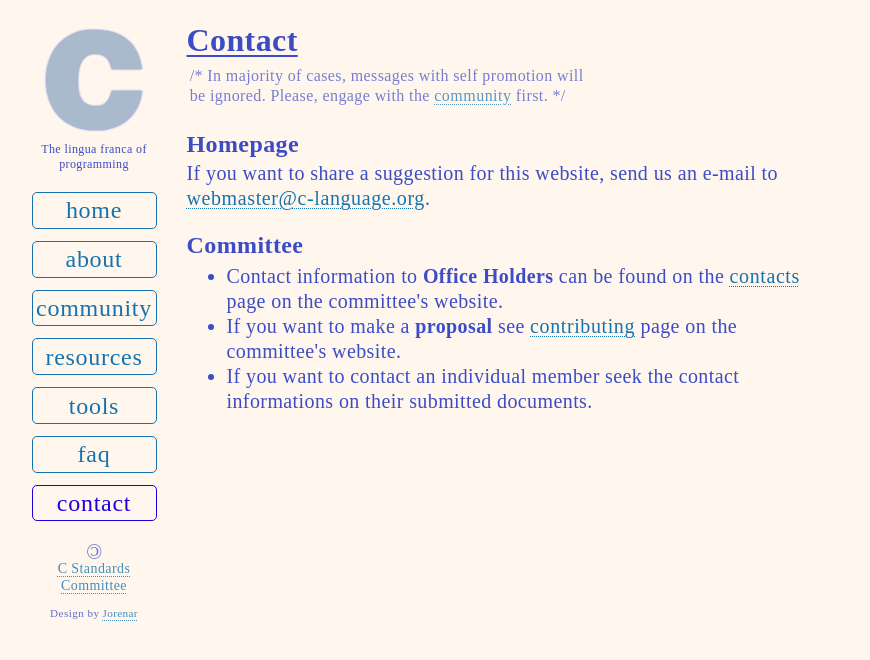
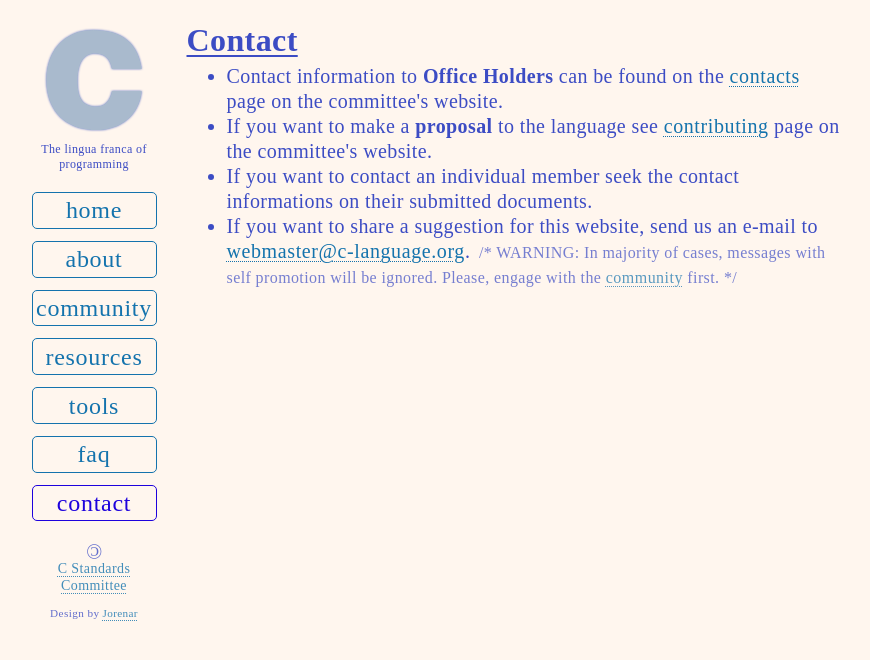
Before and after one commit to c-lang-org/c-www-homepage, a Jekyll site: the page built from _pages/contact.html, in a window 1280 px wide. Shown: the top 660 px of the page, without its empty margins (201-1071 px from the left). Built offline with Jekyll 4.4.1, drawn with Linux system fonts in a browser that asks for light colours.

Commit message:
Update contacts page

```diff
--- a/_pages/contact.html
+++ b/_pages/contact.html
@@ -4,25 +4,24 @@ title: Contact
 permalink: /contact
 ---
 
-<x-cmt style="display:block;text-wrap:balance">
-  In majority of cases, messages with self promotion will be ignored.
-  Please, engage with the <a href="/community">community</a> first.
-</x-cmt>
-
-<h3>Homepage</h3>
-If you want to share a suggestion for this website, send us an e-mail
-to <a href="mailto:webmaster@c-language.org">webmaster@c-language.org</a>.
-
-<h3>Committee</h3>
 <ul>
   <li>
     Contact information to <b>Office Holders</b> can be found on the
     <a href="https://www.open-std.org/JTC1/SC22/WG14/www/contacts.html">contacts</a> page on the committee's website.
   </li>
   <li>
-    If you want to make a <b>proposal</b> see <a href="https://www.open-std.org/jtc1/sc22/wg14/www/contributing">contributing</a> page on the committee's website.
+    If you want to make a <b>proposal</b> to the language see
+    <a href="https://www.open-std.org/jtc1/sc22/wg14/www/contributing">contributing</a> page on the committee's website.
   </li>
   <li>
     If you want to contact an individual member seek the contact informations on their submitted documents.
   </li>
+  <li>
+    If you want to share a suggestion for this website, send us an e-mail
+    to <a href="mailto:webmaster@c-language.org">webmaster@c-language.org</a>.
+    <x-cmt>
+      WARNING: In majority of cases, messages with self promotion will be ignored.
+      Please, engage with the <a href="/community">community</a> first.
+    </x-cmt>
+  </li>
 </ul>
```
